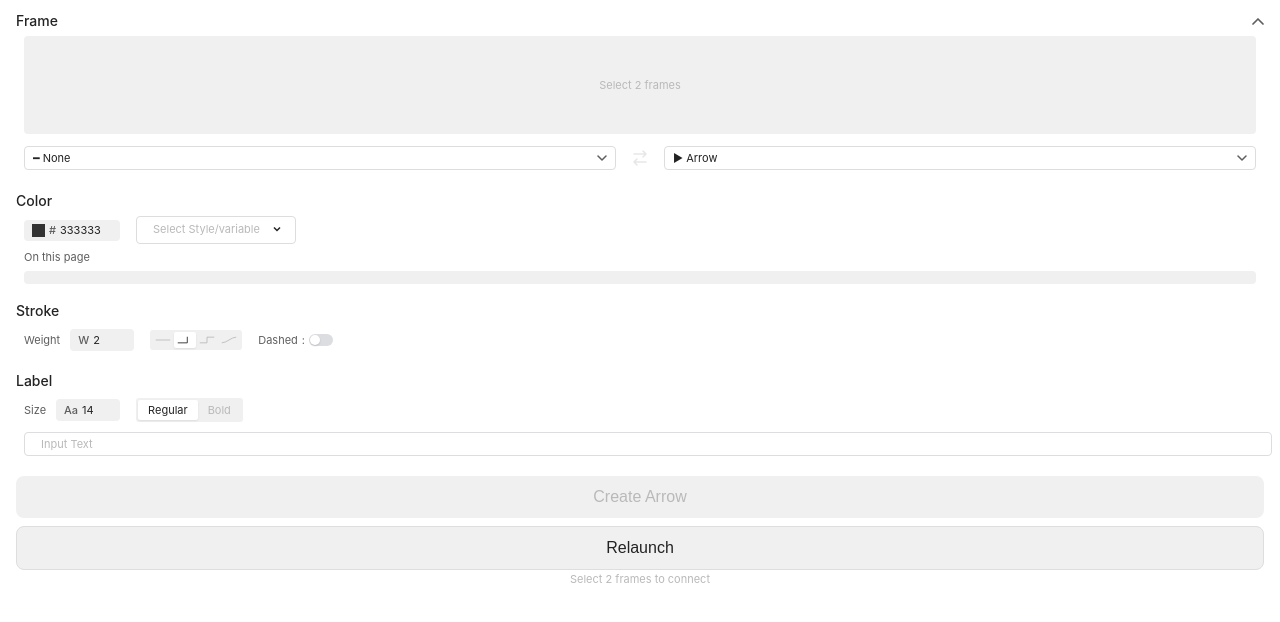
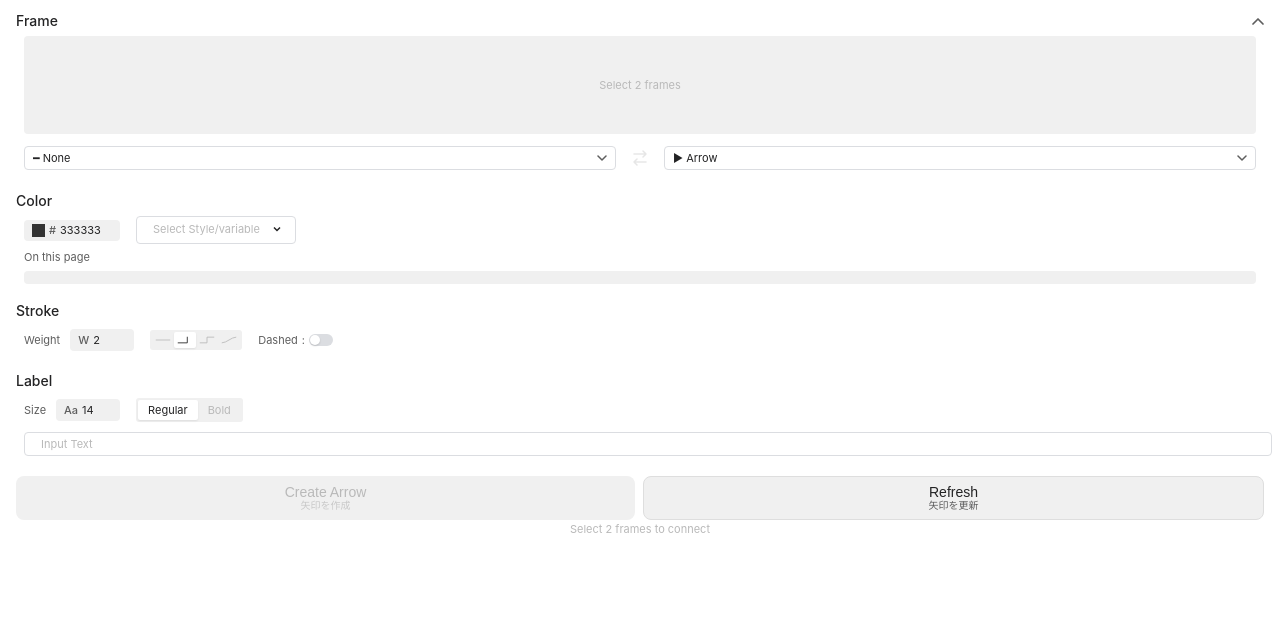
Before and after one commit to 0kamura/figma-arrow-connector, a website: page ui.html in a window 1280 px wide. Drawn offline with Linux system fonts and the light colour scheme.

Commit message:
feat: compact and localize action buttons

```diff
--- a/code.js
+++ b/code.js
@@ -5,7 +5,7 @@ const isRelaunch = figma.command === "refresh-all";
 // 大きいファイルで大幅に速くなる（Figma公式推奨）。本プラグインは非表示インスタンス内部を
 // 扱わないため機能面の影響はない
 figma.skipInvisibleInstanceChildren = true;
-figma.showUI(__html__, { width: 340, height: 586, themeColors: true, visible: !isRelaunch });
+figma.showUI(__html__, { width: 340, height: 560, themeColors: true, visible: !isRelaunch });
 const PLUGIN_DATA_KEY = "arrow-connector-data";
 // ノードの絶対座標バウンディングボックスを取得
 function getAbsBounds(node) {
@@ -1125,7 +1125,7 @@ figma.ui.onmessage = async (msg) => {
         }
         if (msg.type === "resize") {
             const w = Math.max(200, Math.min(800, Number(msg.width) || 340));
-            const h = Math.max(80, Math.min(800, Number(msg.height) || 586));
+            const h = Math.max(80, Math.min(800, Number(msg.height) || 560));
             figma.ui.resize(w, h);
         }
         if (msg.type === "cancel") {
--- a/code.ts
+++ b/code.ts
@@ -7,7 +7,7 @@ const isRelaunch = figma.command === "refresh-all";
 // 扱わないため機能面の影響はない
 figma.skipInvisibleInstanceChildren = true;
 
-figma.showUI(__html__, { width: 340, height: 586, themeColors: true, visible: !isRelaunch });
+figma.showUI(__html__, { width: 340, height: 560, themeColors: true, visible: !isRelaunch });
 
 const PLUGIN_DATA_KEY = "arrow-connector-data";
 
@@ -1295,7 +1295,7 @@ figma.ui.onmessage = async (msg) => {
 
   if (msg.type === "resize") {
     const w = Math.max(200, Math.min(800, Number(msg.width) || 340));
-    const h = Math.max(80, Math.min(800, Number(msg.height) || 586));
+    const h = Math.max(80, Math.min(800, Number(msg.height) || 560));
     figma.ui.resize(w, h);
   }
 
--- a/ui.html
+++ b/ui.html
@@ -20,7 +20,7 @@
       font-size: 12px;
       font-weight: 400;
       color: var(--c-text);
-      padding: 14px 16px 32px;
+      padding: 14px 16px 8px;
       background: var(--c-bg);
       line-height: 1;
     }
@@ -614,14 +614,27 @@
     /* ---- Buttons ---- */
     .btn {
       width: 100%;
-      padding: 12px;
+      min-height: 44px;
+      padding: 7px 8px;
       border: none;
       border-radius: 8px;
-      font-size: 16px;
       font-weight: 400;
       font-family: 'Inter', inherit;
       cursor: pointer;
       transition: all 0.15s;
+      display: flex;
+      flex-direction: column;
+      align-items: center;
+      justify-content: center;
+      gap: 2px;
+      line-height: 1;
+    }
+    .btn-label-en {
+      font-size: 14px;
+    }
+    .btn-label-ja {
+      font-size: 10px;
+      opacity: 0.72;
     }
     .btn-primary {
       background: var(--c-text);
@@ -646,8 +659,13 @@
     .btn-row .btn { flex: 1; }
     .btn-stack {
       display: flex;
-      flex-direction: column;
+      flex-direction: row;
       gap: 8px;
+    }
+    .btn-stack .btn {
+      width: auto;
+      min-width: 0;
+      flex: 1;
     }
     .hint {
       font-size: 11px;
@@ -787,8 +805,14 @@
     </div>
 
     <div class="btn-stack">
-      <button class="btn btn-primary" id="connectBtn" disabled>Create Arrow</button>
-      <button class="btn btn-outline" id="relaunchBtn">Relaunch</button>
+      <button class="btn btn-primary" id="connectBtn" disabled>
+        <span class="btn-label-en" lang="en">Create Arrow</span>
+        <span class="btn-label-ja" lang="ja">矢印を作成</span>
+      </button>
+      <button class="btn btn-outline" id="relaunchBtn">
+        <span class="btn-label-en" lang="en">Refresh</span>
+        <span class="btn-label-ja" lang="ja">矢印を更新</span>
+      </button>
     </div>
     <div class="hint" id="hint">Select 2 frames to connect</div>
   </div>
@@ -973,7 +997,7 @@
 
     // ---- Minimize ----
     const MINIMIZE_KEY = 'arrow-connector-minimized';
-    const EXPANDED_SIZE = { w: 340, h: 586 };
+    const EXPANDED_SIZE = { w: 340, h: 560 };
     const MINIMIZED_SIZE = { w: 340, h: 270 };
     const ICON_MINIMIZE = '<svg viewBox="0 0 16 16" fill="none" stroke="currentColor" stroke-width="1.75" stroke-linecap="round" stroke-linejoin="round"><path d="M3 10l5-5 5 5"/></svg>';
     const ICON_EXPAND   = '<svg viewBox="0 0 16 16" fill="none" stroke="currentColor" stroke-width="1.75" stroke-linecap="round" stroke-linejoin="round"><path d="M3 6l5 5 5-5"/></svg>';
```
